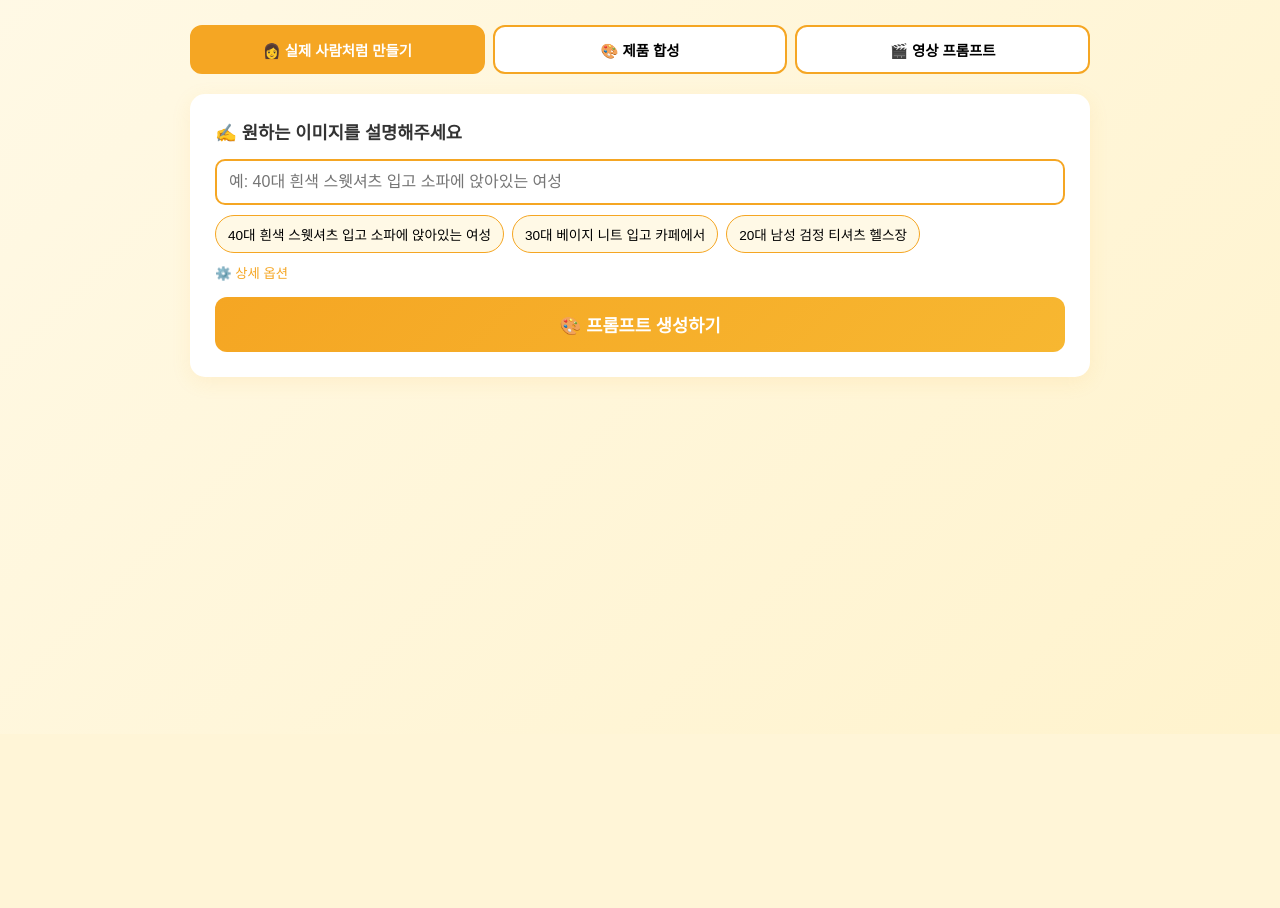
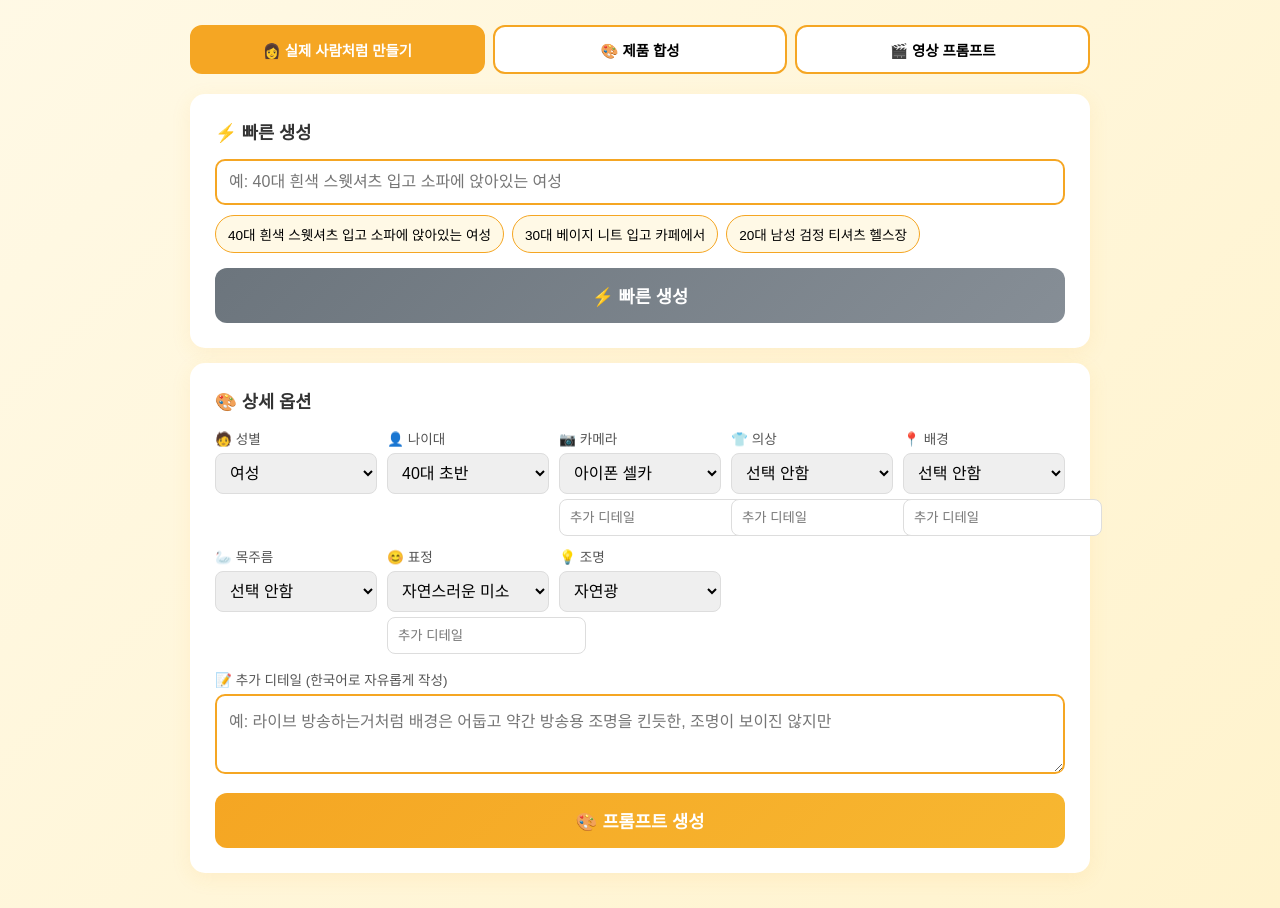
Before and after one commit to sukbumin/nanobanana-prompt, a Flask app: page / in a window 1280 px wide. Shown: the part 66-974 px from the top of the page. Before the commit the page ends 449 px from the top, so only its background shows below. Run offline with Flask 3, Linux system fonts and the light colour scheme.

Commit message:
UI 개선: 빠른생성/상세옵션 분리, 상세옵션 기본 열림

```diff
--- a/templates/index.html
+++ b/templates/index.html
@@ -26,8 +26,6 @@
         .option-group label { display: block; margin-bottom: 5px; color: #555; font-size: 0.85em; font-weight: 500; }
         .option-group select, .option-group input { padding: 10px; border: 1px solid #ddd; border-radius: 8px; }
         .options-toggle { background: none; border: none; color: #f5a623; cursor: pointer; margin-top: 10px; }
-        .detailed-options { display: none; margin-top: 20px; padding-top: 20px; border-top: 1px solid #eee; }
-        .detailed-options.show { display: block; }
         .result-card { display: none; }
         .result-card.show { display: block; }
         .result-box { background: #f8f9fa; border-radius: 12px; padding: 15px; position: relative; margin-bottom: 15px; }
@@ -71,15 +69,18 @@
         <!-- 탭 1: 실제 사람처럼 만들기 -->
         <div id="tab-person" class="tab-content active">
             <div class="card">
-                <h2>✍️ 원하는 이미지를 설명해주세요</h2>
+                <h2>⚡ 빠른 생성</h2>
                 <input type="text" class="simple-input" id="simpleInput" placeholder="예: 40대 흰색 스웻셔츠 입고 소파에 앉아있는 여성">
                 <div class="example-chips">
                     <span class="example-chip" onclick="useExample(this)">40대 흰색 스웻셔츠 입고 소파에 앉아있는 여성</span>
                     <span class="example-chip" onclick="useExample(this)">30대 베이지 니트 입고 카페에서</span>
                     <span class="example-chip" onclick="useExample(this)">20대 남성 검정 티셔츠 헬스장</span>
                 </div>
-                <button class="options-toggle" onclick="toggleOptions()">⚙️ 상세 옵션</button>
-                <div class="detailed-options" id="detailedOptions">
+                <button class="btn-generate" style="background: linear-gradient(135deg, #6c757d, #868e96);" onclick="generateSimple()">⚡ 빠른 생성</button>
+            </div>
+
+            <div class="card">
+                <h2>🎨 상세 옵션</h2>
                 <div class="option-grid">
                     <div class="option-group"><label>🧑 성별</label><select id="genderSelect"><option value="여성">여성</option><option value="남성">남성</option></select></div>
                     <div class="option-group"><label>👤 나이대</label><select id="ageSelect"><option value="20대 초반">20대 초반</option><option value="20대 중반">20대 중반</option><option value="20대 후반">20대 후반</option><option value="30대 초반">30대 초반</option><option value="30대 중반">30대 중반</option><option value="30대 후반">30대 후반</option><option value="40대 초반" selected>40대 초반</option><option value="40대 중반">40대 중반</option><option value="40대 후반">40대 후반</option><option value="50대 초반">50대 초반</option><option value="50대 중반">50대 중반</option><option value="50대 후반">50대 후반</option></select></div>
@@ -90,11 +91,10 @@
                     <div class="option-group"><label>😊 표정</label><select id="expressionSelect"><option value="자연스러운 미소">자연스러운 미소</option><option value="밝은 미소">밝은 미소</option><option value="편안한 표정">편안한 표정</option><option value="진지한">진지한</option></select><input type="text" id="expressionCustom" placeholder="추가 디테일" style="margin-top:5px;"></div>
                     <div class="option-group"><label>💡 조명</label><select id="lightingSelect"><option value="자연광">자연광</option><option value="아침 햇살">아침 햇살</option><option value="오후 햇살">오후 햇살</option><option value="실내 조명">실내 조명</option></select></div>
                 </div>
-                    <div style="margin-top:10px;"><label style="font-size:0.85em;color:#555;">📝 추가 디테일</label><textarea id="customDetails" style="min-height:60px;margin-top:5px;" placeholder="예: 손에 빨간색 스낵 파우치를 들고 있음"></textarea></div>
-                    <button class="btn-generate" onclick="generateCustom()">🎨 상세 옵션으로 생성</button>
+                <div style="margin-top:15px;"><label style="font-size:0.85em;color:#555;">📝 추가 디테일 (한국어로 자유롭게 작성)</label><textarea id="customDetails" style="min-height:80px;margin-top:5px;" placeholder="예: 라이브 방송하는거처럼 배경은 어둡고 약간 방송용 조명을 킨듯한, 조명이 보이진 않지만"></textarea></div>
+                <button class="btn-generate" onclick="generateCustom()">🎨 프롬프트 생성</button>
             </div>
-                <button class="btn-generate" onclick="generateSimple()">🎨 프롬프트 생성하기</button>
-            </div>
+
             <div class="card result-card" id="resultCard">
                 <h2>✨ 생성된 프롬프트</h2>
                 <div class="result-box"><button class="btn-copy" onclick="copyPrompt()">📋 복사</button><div class="result-prompt" id="resultPrompt"></div></div>
@@ -201,11 +201,6 @@ The product should look like it belongs in the scene.</pre></div>
         }
 
         function useExample(el) { document.getElementById('simpleInput').value = el.textContent; }
-        function toggleOptions() {
-            const opt = document.getElementById('detailedOptions');
-            opt.classList.toggle('show');
-            document.querySelector('.options-toggle').textContent = opt.classList.contains('show') ? '⚙️ 상세 옵션 닫기' : '⚙️ 상세 옵션';
-        }
 
         async function generateSimple() {
             const input = document.getElementById('simpleInput').value.trim();
```
Lines whose indentation alone changed are shown as unchanged.
